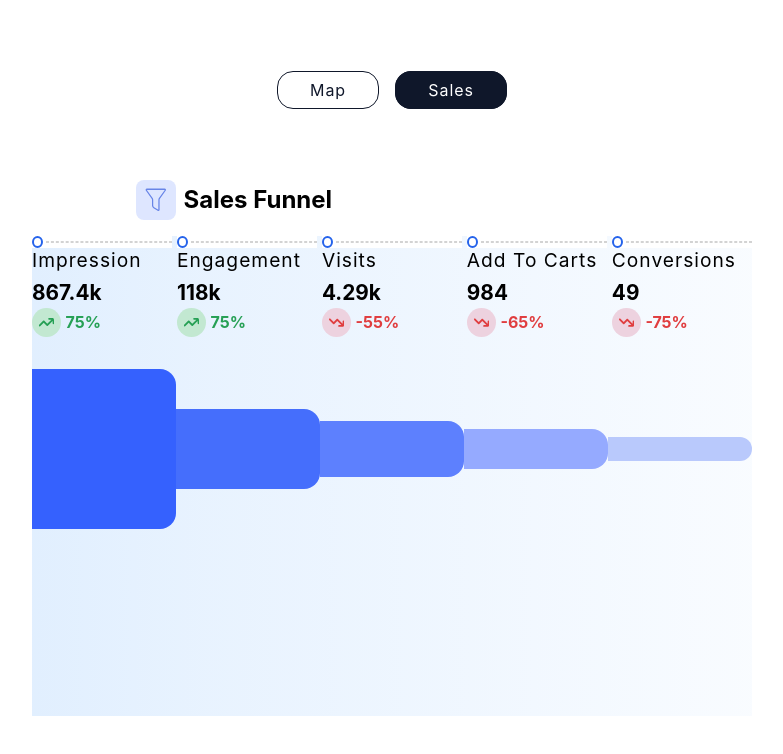
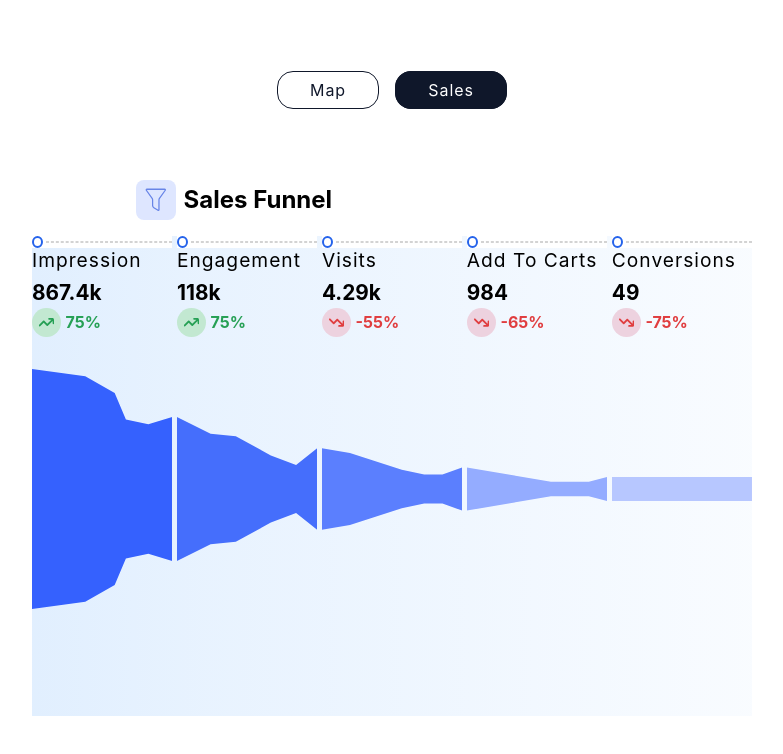
Before and after one commit to yash-purkar/company-assignment, a React (Create React App) app: page / in a window 1280 px wide. Both pictures are taken after a click on the element "Sales". Shown: the top 754 px of the page, without its empty margins (248-1031 px from the left). Built offline with nearby package versions, Linux system fonts and the light colour scheme.

Commit message:
feat: Update the design of funnel

```diff
--- a/src/App.css
+++ b/src/App.css
@@ -11,10 +11,10 @@
 }
 
 .customer-density-text {
-display: flex;
-justify-content: right;
-align-items: center;
-gap: 0.5rem;
+  display: flex;
+  justify-content: right;
+  align-items: center;
+  gap: 0.5rem;
 }
 
 .customer-density-text span {
@@ -167,34 +167,97 @@ gap: 0.5rem;
 }
 
 /* funnel */
-
-.funnel-boxes {
+.funnel {
+  width: 30rem;
+  margin: auto;
+  height: 720px;
+  margin-top: -15rem;
   display: flex;
+  flex-direction: column;
+  transform: rotate(-90deg);
   align-items: center;
+  gap: 0.3rem;
 }
 
-.box {
-  width: 160.36px;
-  border-top-right-radius: 1rem;
-  border-bottom-right-radius: 1rem;
+.funnel-item-1 {
+  width: 50%;
+  height: 70%;
+  background-color: #3561fe;
+  clip-path: polygon(
+    10% 59%,
+    3% 38%,
+    0% 0%,
+    100% 0%,
+    97% 38%,
+    90% 59%,
+    79% 67%,
+    77% 83%,
+    80% 100%,
+    20% 100%,
+    23% 83%,
+    21% 67%
+  );
 }
-.box-1 {
-  height: 10rem;
-  background-color: #3561fe;
+
+.funnel-item-2 {
+  width: 50%;
+  height: 70%;
+  background-color: #456efc;
+  clip-path: polygon(
+    28% 42%,
+    27% 24%,
+    20% 0%,
+    80% 0%,
+    73% 24%,
+    72% 42%,
+    64% 67%,
+    60% 85%,
+    67% 100%,
+    33% 100%,
+    40% 85%,
+    36% 67%
+  );
 }
-.box-2 {
-  height: 5rem;
-  background-color: #456efc;
+
+.funnel-item-3 {
+  width: 50%;
+  height: 70%;
+  background-color: #5b7ffe;
+  clip-path: polygon(
+    42% 57%,
+    35% 20%,
+    33% 0%,
+    67% 0%,
+    65% 20%,
+    58% 57%,
+    56% 73%,
+    56% 86%,
+    59% 100%,
+    41% 100%,
+    44% 86%,
+    44% 73%
+  );
 }
-.box-3 {
-  height: 3.5rem;
-  background-color: #5d80fe;
+
+.funnel-item-4 {
+  width: 50%;
+  height: 70%;
+  background-color: #94acff;
+  clip-path: polygon(
+    47% 60%,
+    41% 0%,
+    59% 0%,
+    53% 60%,
+    53% 87%,
+    55% 100%,
+    45% 100%,
+    47% 87%
+  );
 }
-.box-4 {
-  height: 2.5rem;
-  background-color: #95aaff;
+
+.funnel-item-5 {
+  width: 50%;
+  height: 70%;
+  background-color: #b7c7ff;
+  clip-path: polygon(45% 0%, 55% 0%, 55% 100%, 45% 100%);
 }
-.box-5 {
-  height: 1.5rem;
-  background-color: #b9c9fc;
-}
--- a/src/components/map/hooks/useGetTrafficData.js
+++ b/src/components/map/hooks/useGetTrafficData.js
@@ -78,6 +78,12 @@ const locations = [
       popUp: "Maharashtra",
       isLiveTraffic: false,
     },
+    {
+      latitude: 28.7041,
+      longitude: 77.1025,
+      popUp: "Delhi",
+      isLiveTraffic: true,
+    },
   ];
 
 export const useGetTrafficData = () => {
--- a/src/components/salesFunnel/SalesFunnel.jsx
+++ b/src/components/salesFunnel/SalesFunnel.jsx
@@ -21,10 +21,11 @@ export const SalesFunnel = () => {
                 <h2 className="column-name">{data.columnName}</h2>
                 <h3 className="count">{data.count}</h3>
                 <div className="trend-info">
-                {
-                  data.upTrend ? <FaArrowTrendUp className="up-trend-icon" /> : <FaArrowTrendDown className="down-trend-icon" />
-                }
-                  {" "}
+                  {data.upTrend ? (
+                    <FaArrowTrendUp className="up-trend-icon" />
+                  ) : (
+                    <FaArrowTrendDown className="down-trend-icon" />
+                  )}{" "}
                   <span
                     className={
                       data.upTrend ? "up-trend-text" : "down-trend-text"
@@ -39,18 +40,17 @@ export const SalesFunnel = () => {
         </div>
 
         {/* funnel */}
-        <div className="funnel-boxes">
-          <div className="box box-1"></div>
-          <div className="box box-2"></div>
-          <div className="box box-3"></div>
-          <div className="box box-4"></div>
-          <div className="box box-5"></div>
+        <div class="funnel">
+          <div class="funnel-item-1"></div>
+          <div class="funnel-item-2"></div>
+          <div class="funnel-item-3"></div>
+          <div class="funnel-item-4"></div>
+          <div class="funnel-item-5"></div>
         </div>
       </div>
     </div>
   );
 };
-
 
 const data = [
   {
```
